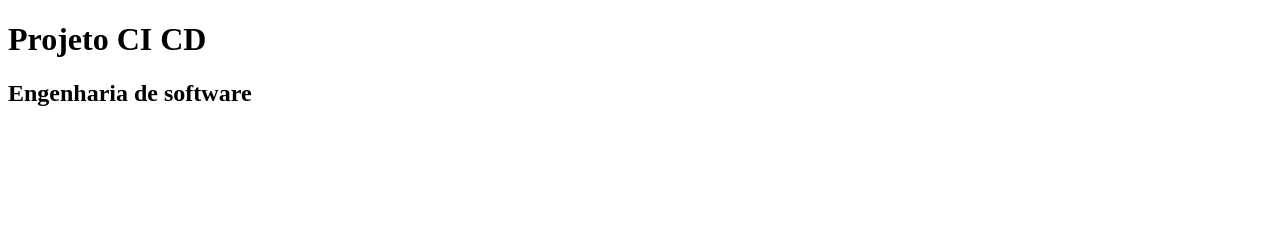
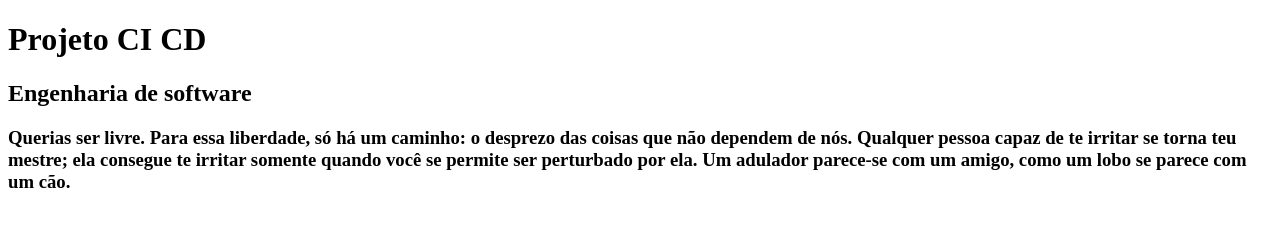
Before and after one commit to Pezzo70/CI_CD, a plain HTML site: page index.html in a window 1280 px wide. Drawn offline with Linux system fonts and the light colour scheme.

Commit message:
feat(index.html): new h3

```diff
--- a/index.html
+++ b/index.html
@@ -9,5 +9,6 @@
 <body>
     <h1>Projeto CI CD</h1>
      <h2>Engenharia de software</h2>
+        <h3>Querias ser livre. Para essa liberdade, só há um caminho: o desprezo das coisas que não dependem de nós. Qualquer pessoa capaz de te irritar se torna teu mestre; ela consegue te irritar somente quando você se permite ser perturbado por ela. Um adulador parece-se com um amigo, como um lobo se parece com um cão.</h3>
 </body>
 </html>
```
